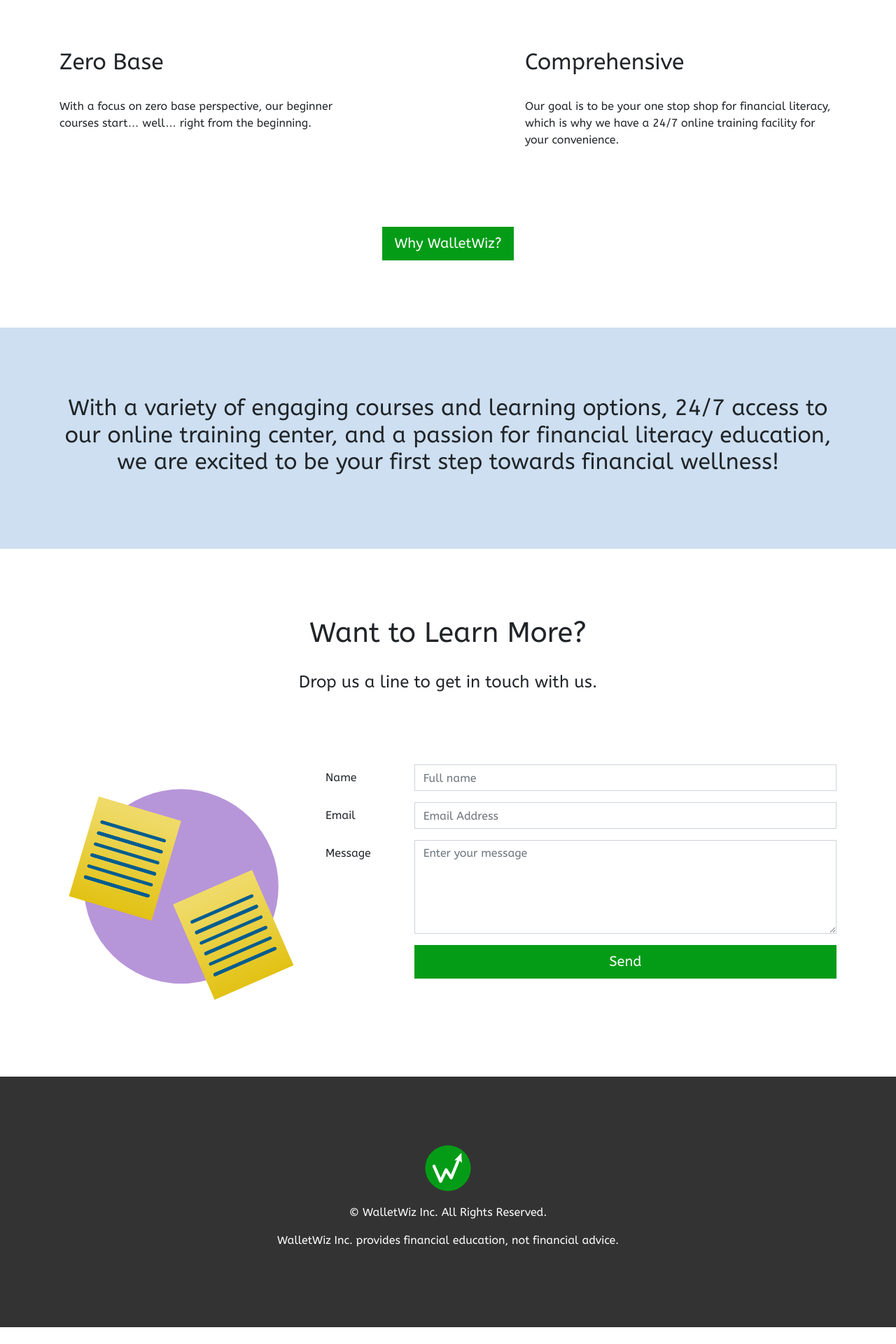
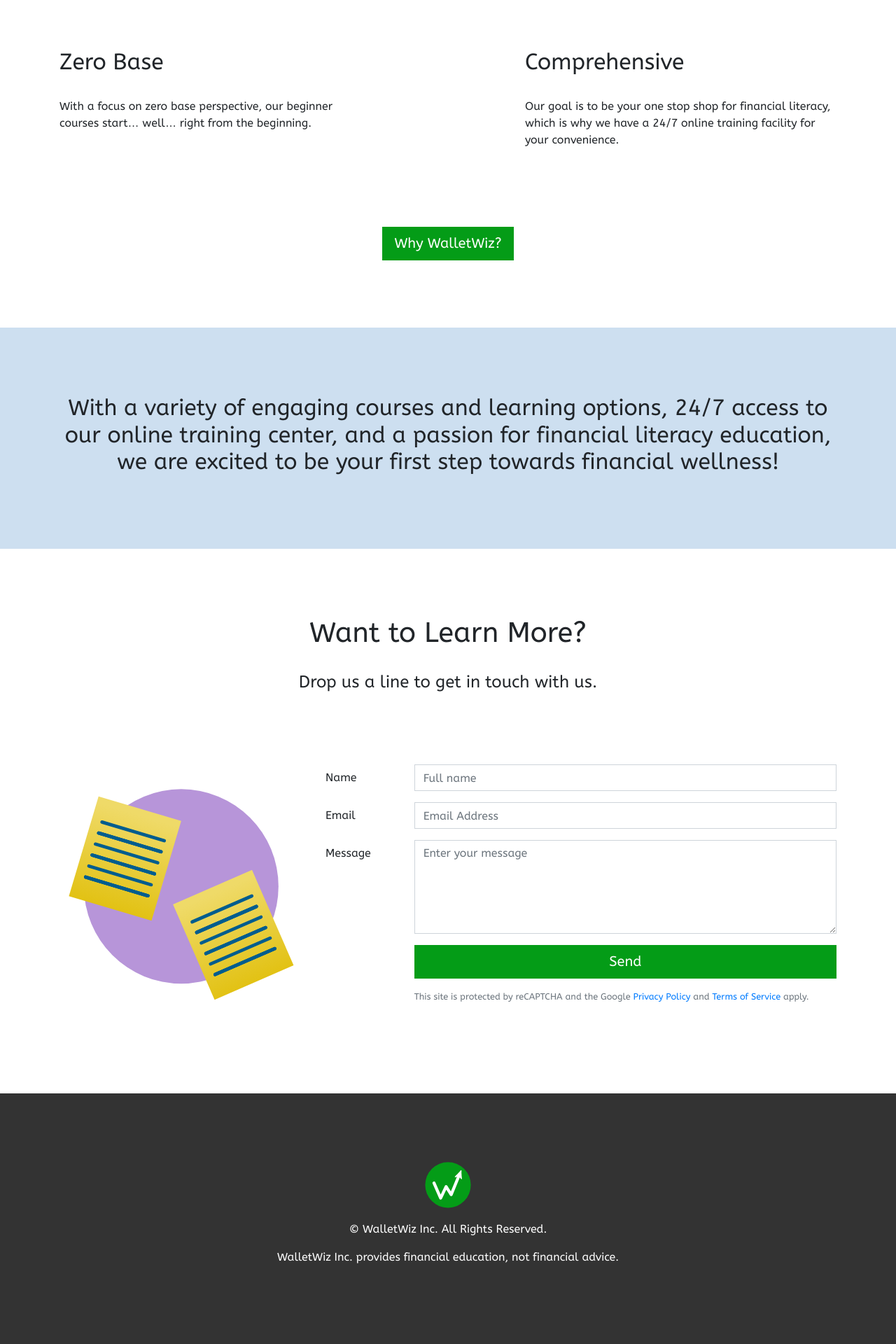
Before and after one commit to walletwiz/website, a Jekyll site: the page built from index.html, in a window 1280 px wide. Shown: the part 2307-4227 px from the top of the page at 70% size. Built offline with Jekyll 4.4.1, drawn with Linux system fonts in a browser that asks for light colours; before the commit the page ends 4203 px from its top, so only the background shows below that.

Commit message:
added google recaptcha

```diff
--- a/assets/css/site.css
+++ b/assets/css/site.css
@@ -1,3 +1,6 @@
+/* Google reCaptcha */
+.grecaptcha-badge { visibility: hidden; }
+
 /* Utility Classes */
 .pt-4 {
     padding-top: 4rem;
--- a/assets/js/form.js
+++ b/assets/js/form.js
@@ -4,7 +4,7 @@
     let formSubmitButton = $('#formSubmitButton');
     let formSubmitSuccess = $('#formSubmitSuccess');
     let formSubmitDanger = $('#formSubmitDanger');
-
+    let formToken = $('#token');
     contactForm.submit((event) => {
         event.preventDefault();
 
@@ -13,6 +13,9 @@
         formSubmitSuccess.hide();
         formSubmitDanger.hide();
 
+        grecaptcha.execute('6LeL_6IUAAAAAGmtbTDdIVQYNNnSbBspuoLvIrIb', {action: 'homepage'}).then(function(token) {
+
+            formToken.val(token);
             $.ajax({
                 type: "POST",
                 url: 'https://walletwiz-website-back-end.herokuapp.com/api/handle-contact-form',
@@ -32,4 +35,6 @@
                 }
             });
         });
+
     });
+});
--- a/index.html
+++ b/index.html
@@ -1,6 +1,7 @@
 ---
 title: Home
 ---
+<script src="https://www.google.com/recaptcha/api.js?render=6LeL_6IUAAAAAGmtbTDdIVQYNNnSbBspuoLvIrIb"></script>
 <script>
     AOS.init();
 </script>
@@ -125,11 +126,19 @@
                         <textarea type="email" class="form-control" id="inputMessage" name="inputMessage" rows="5" placeholder="Enter your message"></textarea>
                     </div>
                 </div>
+                <input type="hidden" value="" name="token" id="token" >
                 <div class="form-group row">
                     <div class="col-sm-10 ml-auto">
                         <button id="formSubmitButton" type="submit"class="btn btn-lg btn-success btn-block">Send</button>
                     </div>
                 </div>
+                <div class="form-group row">
+                    <div class="col-sm-10 ml-auto text-muted small">
+                        This site is protected by reCAPTCHA and the Google <a href="https://policies.google.com/privacy">Privacy Policy</a> and <a href="https://policies.google.com/terms">Terms of Service</a> apply.
+                    </div>
+                </div>
+
+
                 <div class="form-group row">
                     <div class="col-sm-10 ml-auto">
                         <div id="formSubmitSuccess" class="alert alert-success text-center" role="alert" style="display:none">
```
Lines whose indentation alone changed are shown as unchanged.
